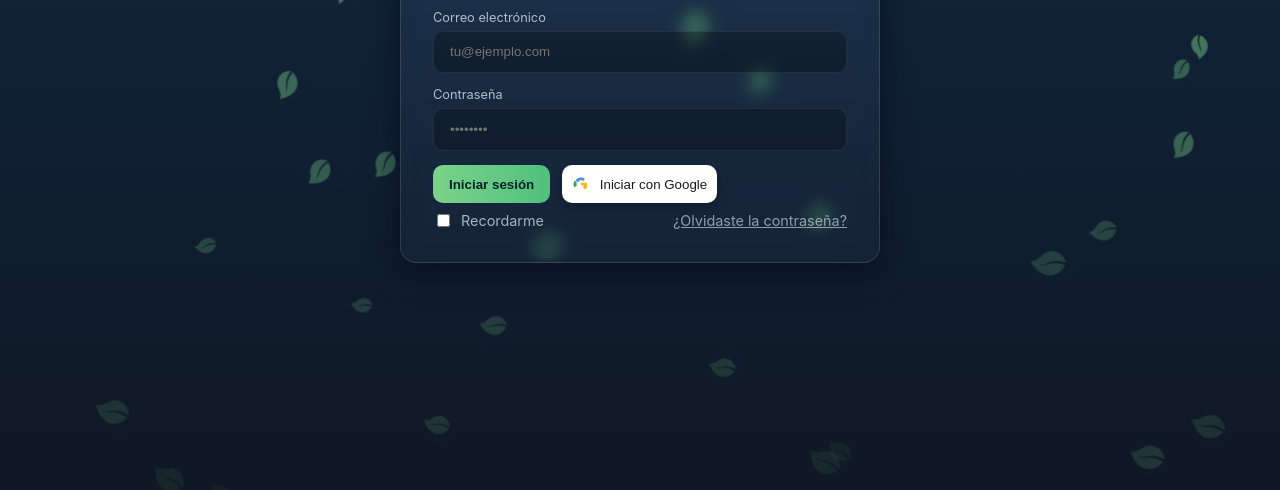
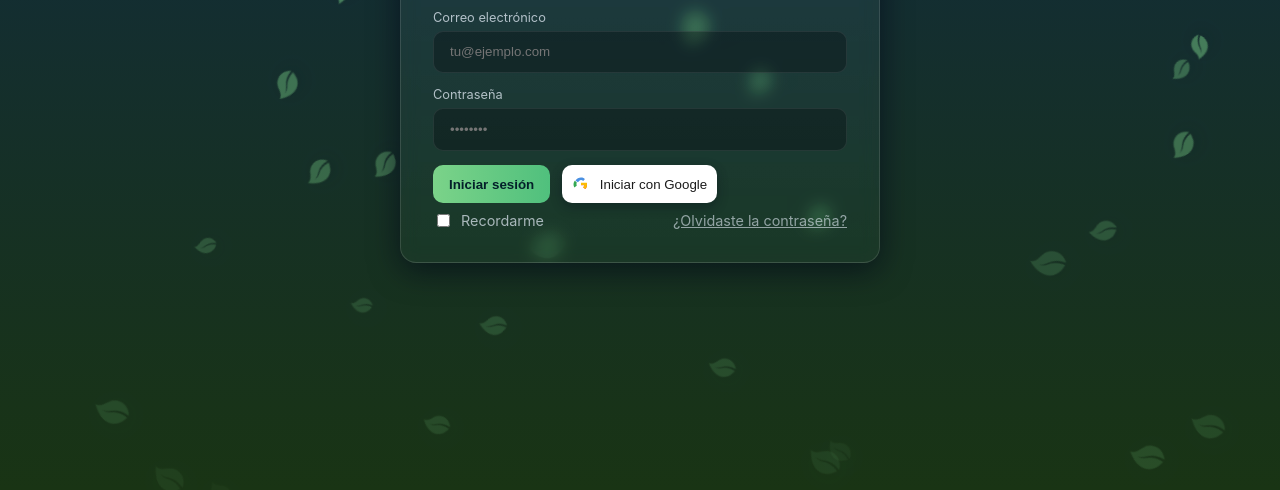
Before and after one commit to proyectointermodulardaw-debug/AppFitosanitarios, a plain HTML site: page index.html in a window 1280 px wide. Shown: the part 310-800 px from the top of the page. Drawn offline with Linux system fonts and the light colour scheme.

Commit message:
Actualizar el color de fondo secundario en styles.css

```diff
--- a/styles.css
+++ b/styles.css
@@ -1,7 +1,7 @@
 /* styles.css - estilos para el login con efecto glass y hojas animadas */
 :root{
   --bg1: #102a43;
-  --bg2: #0f1724;
+  --bg2: #193414;
   --accent: #7bd389;
   --card-bg: rgba(255,255,255,0.08);
 }
```
